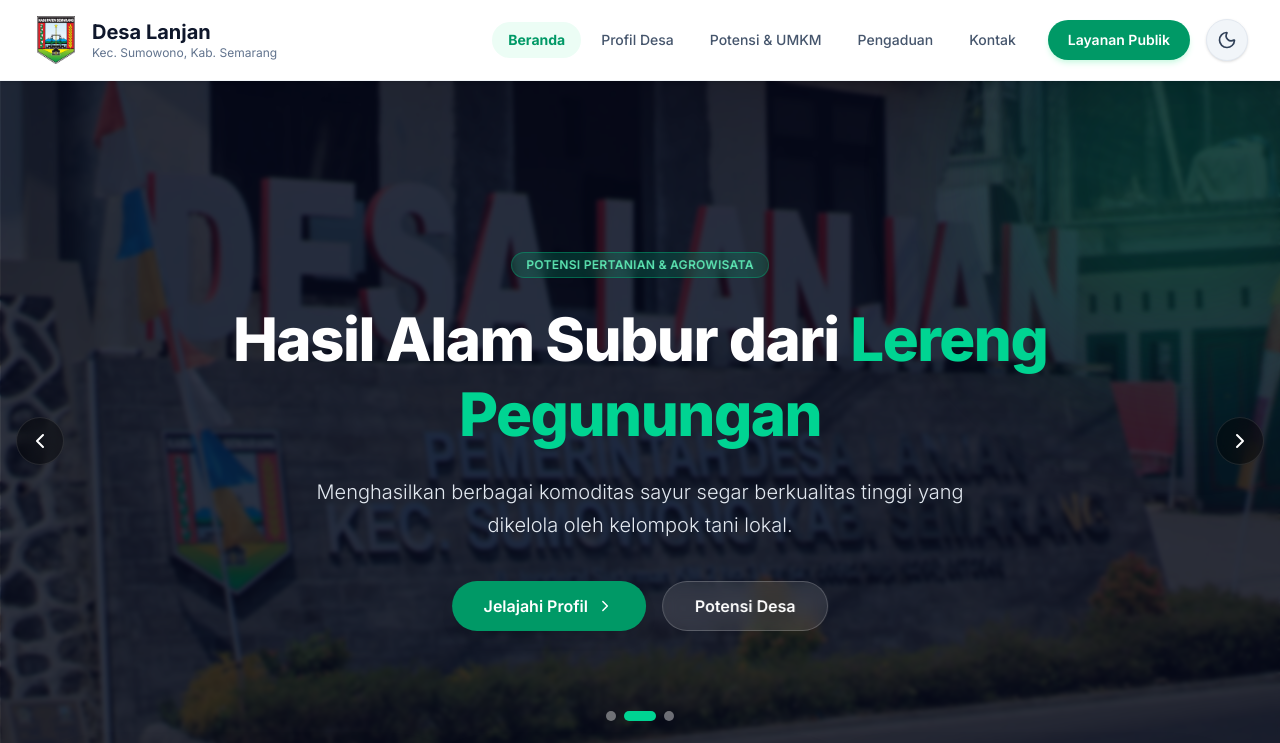
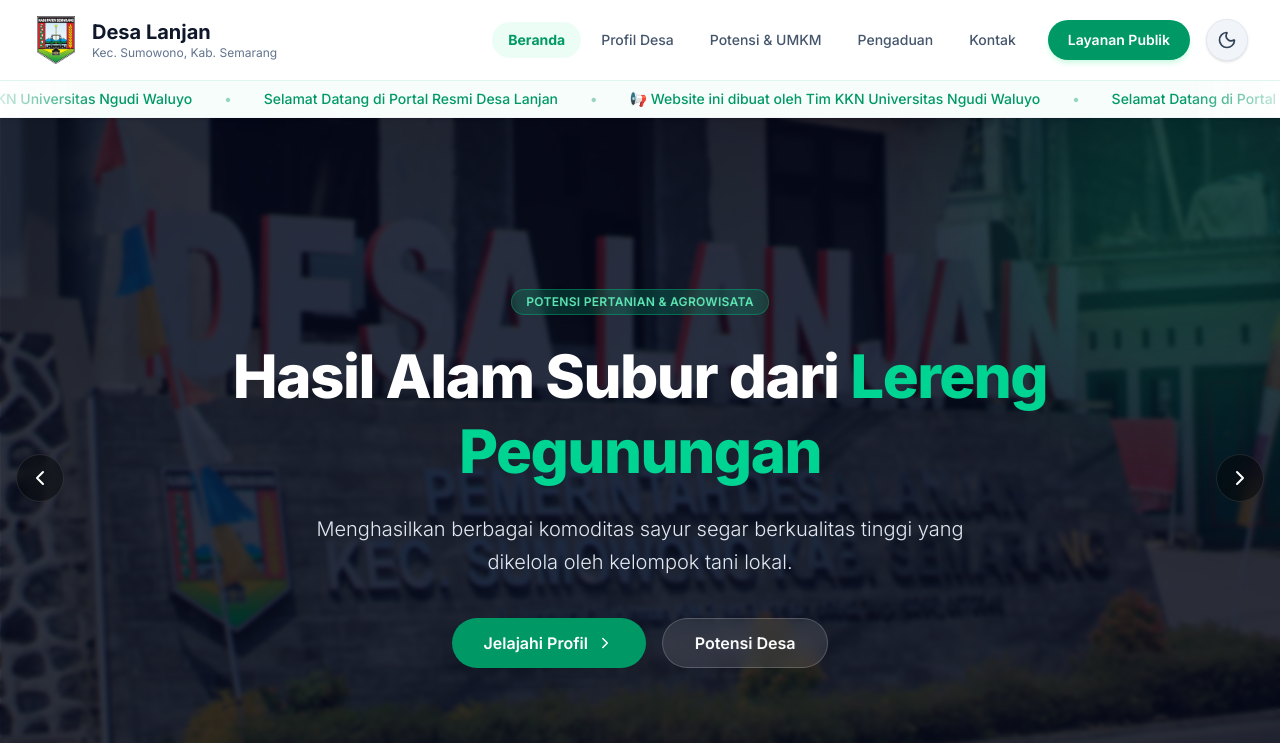
Before and after one commit to wahyusampurnoadi/desa-lanjan, a Next.js app: page / in a window 1280 px wide. Shown: the top 743 px of the page. Built offline with nearby package versions, Linux system fonts and the light colour scheme.

Commit message:
menambah marquee

```diff
--- a/app/globals.css
+++ b/app/globals.css
@@ -59,3 +59,12 @@ a,
   backdrop-filter: blur(8px);
   border-color: #1e293b !important;
 }
+
+@keyframes marquee {
+  0% {
+    transform: translateX(0%);
+  }
+  100% {
+    transform: translateX(-100%);
+  }
+}
--- a/components/Navbar.tsx
+++ b/components/Navbar.tsx
@@ -27,7 +27,7 @@ export default function Navbar() {
   useEffect(() => {
     const observerOptions = {
       root: null,
-      rootMargin: "-20% 0px -35% 0px", // Area sensitivitas layar tengah
+      rootMargin: "-20% 0px -35% 0px",
       threshold: 0.2,
     };
 
@@ -41,10 +41,9 @@ export default function Navbar() {
 
     const observer = new IntersectionObserver(
       observerCallback,
-      observerOptions
+      observerOptions,
     );
 
-    // Amati setiap section berdasarkan ID
     NAV_LINKS.forEach((link) => {
       if (link.id) {
         const element = document.getElementById(link.id);
@@ -55,7 +54,6 @@ export default function Navbar() {
     return () => observer.disconnect();
   }, []);
 
-  // Komponen Tombol Toggle
   const renderThemeToggle = () => {
     if (!mounted) {
       return (
@@ -189,6 +187,36 @@ export default function Navbar() {
           </a>
         </div>
       </div>
+
+      {/* Marquee / Running Text Section (Glassmorphism Elegant) */}
+      <div className="group relative bg-emerald-500/[0.03] dark:bg-emerald-400/[0.04] backdrop-blur-md text-emerald-600 dark:text-emerald-400 text-xs sm:text-sm py-2 overflow-hidden border-t border-emerald-500/10 flex select-none">
+        {/* Fade Effect Transparan Kiri & Kanan */}
+        <div className="pointer-events-none absolute left-0 top-0 z-10 h-full w-12 sm:w-24 bg-gradient-to-r from-white/80 dark:from-slate-900/80 to-transparent" />
+        <div className="pointer-events-none absolute right-0 top-0 z-10 h-full w-12 sm:w-24 bg-gradient-to-l from-white/80 dark:from-slate-900/80 to-transparent" />
+
+        {/* Track 1 */}
+        <div className="flex shrink-0 items-center gap-8 font-medium animate-[marquee_25s_linear_infinite] group-hover:[animation-play-state:paused] pr-8">
+          <span>
+            📢 Website ini dibuat oleh Tim KKN Universitas Ngudi Waluyo
+          </span>
+          <span className="opacity-40">•</span>
+          <span>Selamat Datang di Portal Resmi Desa Lanjan</span>
+          <span className="opacity-40">•</span>
+        </div>
+
+        {/* Track 2 (Looping) */}
+        <div
+          aria-hidden="true"
+          className="flex shrink-0 items-center gap-8 font-medium animate-[marquee_25s_linear_infinite] group-hover:[animation-play-state:paused] pr-8"
+        >
+          <span>
+            📢 Website ini dibuat oleh Tim KKN Universitas Ngudi Waluyo
+          </span>
+          <span className="opacity-40">•</span>
+          <span>Selamat Datang di Portal Resmi Desa Lanjan</span>
+          <span className="opacity-40">•</span>
+        </div>
+      </div>
     </nav>
   );
 }
```
